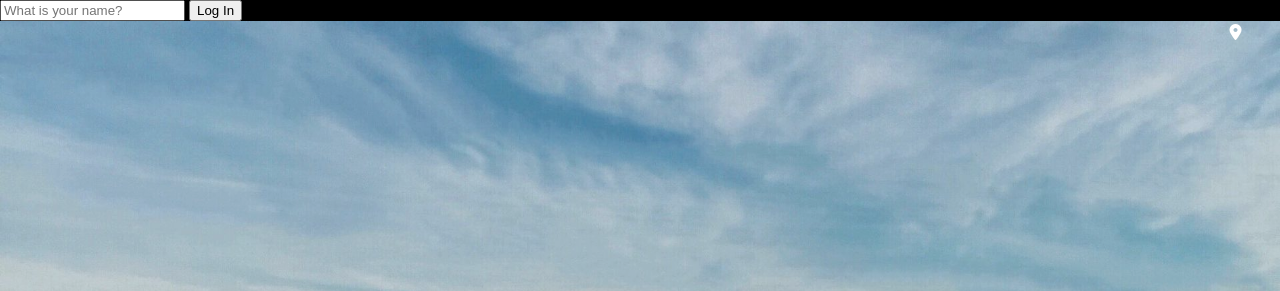
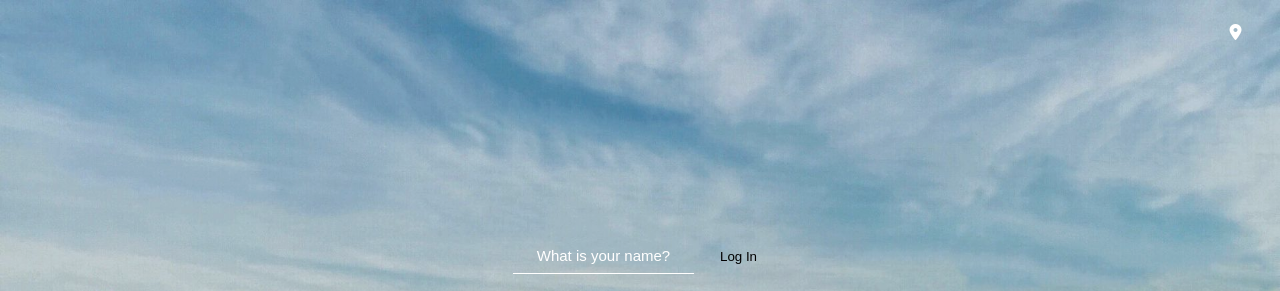
Before and after one commit to eunbeechoi/0003, a plain HTML site: page index.html in a window 1280 px wide. Shown: the top 291 px of the page. Drawn offline with Linux system fonts and the light colour scheme.

Commit message:
homework.3

```diff
--- a/css/style.css
+++ b/css/style.css
@@ -111,3 +111,41 @@ body {
     z-index: 2;
     text-align: center;
 }
+
+
+
+
+#login-form input {
+    background-color: transparent;
+    border: none;
+    border-bottom: 1px solid white;
+    height: 30px;
+    z-index: 2;
+}
+
+#login-form button {
+    background-color: transparent;
+    border: none;
+
+    height: 30px;
+    z-index: 2;
+    padding: 10px;
+}
+
+#login-form input::placeholder {
+    color: white;
+    font-size: 15px;
+    text-align: center;
+}
+
+#login-form {
+    position: absolute;
+    top:30%;
+    left:50%;
+    transform: translate(-50%, -50%);
+    font-size:4rem;
+    color: white;
+    z-index: 2;
+    text-align: center;
+
+}
```
